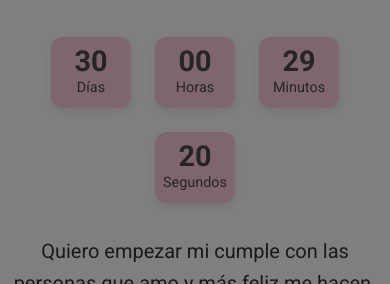
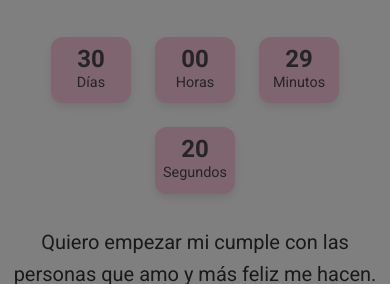
Before and after one commit to BiancaStork/Mis-XV---Muestra, a plain HTML site: page index.html in a window 390 px wide. Shown: the part 560-844 px from the top of the page. Drawn offline with nearby package versions, Linux system fonts and the light colour scheme.

Commit message:
contador y header

```diff
--- a/style.css
+++ b/style.css
@@ -97,7 +97,7 @@ header img {
 /* Ajuste para pantallas pequeñas */
 @media (max-width: 768px) {
   .countdown-card span {
-    font-size: 1.8rem; /* tamaño más pequeño para móviles */
+    font-size: 1.5rem; /* tamaño más pequeño para móviles */
   }
 
   .countdown-card {
```
